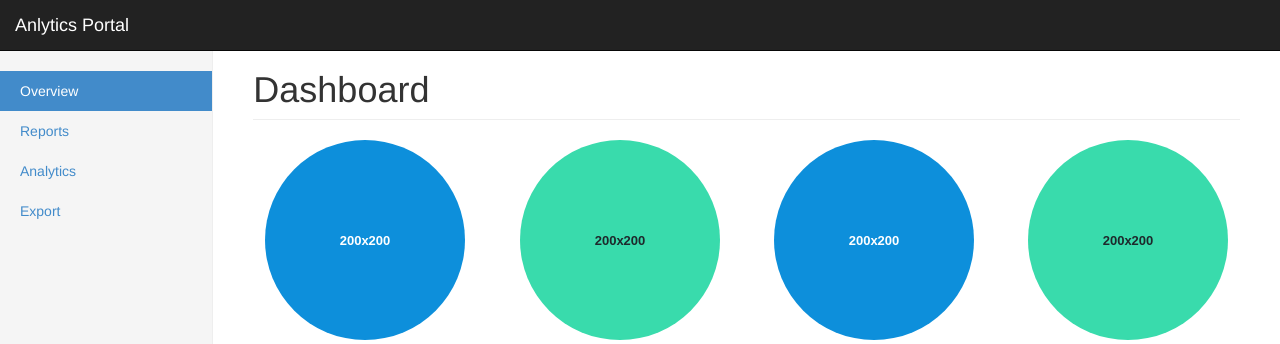
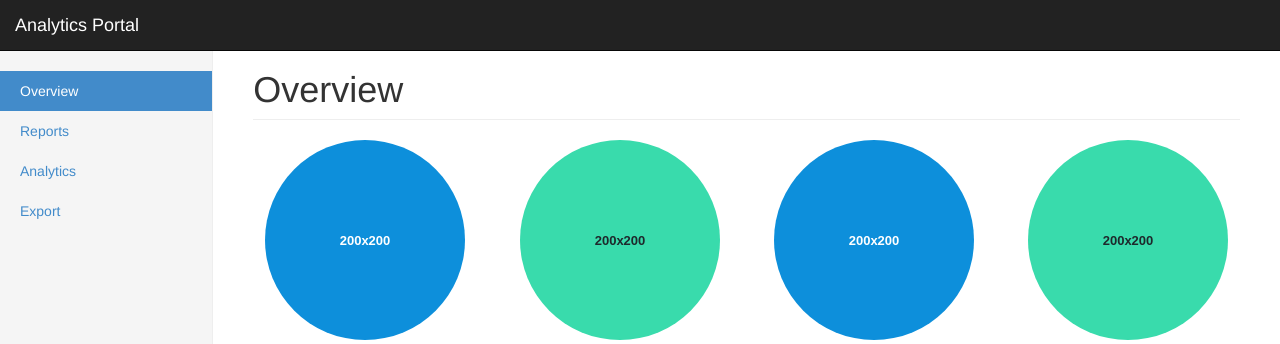
Before and after one commit to acarminati89/wfp_web_app, a Flask app: page / in a window 1280 px wide. Shown: the top 344 px of the page. Run offline with Flask 2, Linux system fonts and the light colour scheme; some libraries are stand-ins or nearby versions.

Commit message:
testing dashboard

```diff
--- a/app/templates/analytics/dashboard_pure_html.html
+++ b/app/templates/analytics/dashboard_pure_html.html
@@ -28,7 +28,7 @@
             <span class="icon-bar"></span>
             <span class="icon-bar"></span>
           </button>
-          <a class="navbar-brand" href="#">Anlytics Portal</a>
+          <a class="navbar-brand" href="#">Analytics Portal</a>
         </div>
         <!--
         <div class="navbar-collapse collapse">
@@ -54,7 +54,7 @@
           </ul>
         </div>
         <div class="col-sm-9 col-sm-offset-3 col-md-10 col-md-offset-2 main">
-          <h1 class="page-header">Dashboard</h1>
+          <h1 class="page-header">Overview</h1>
 
           <div class="row placeholders">
             <div class="col-xs-6 col-sm-3 placeholder">
```
